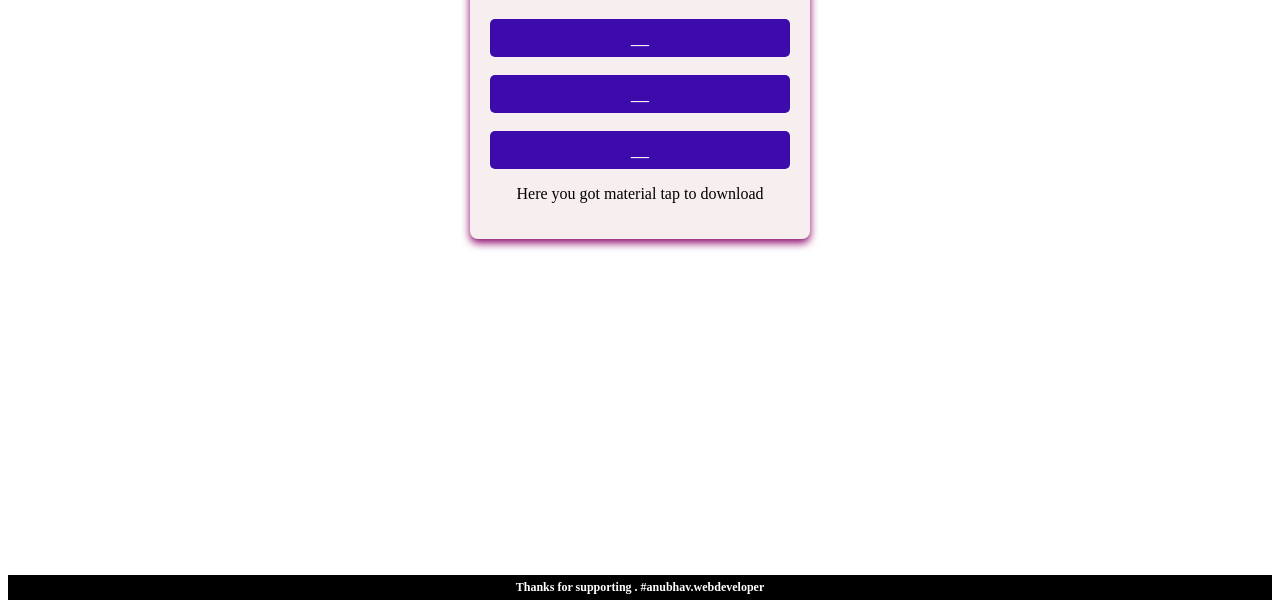
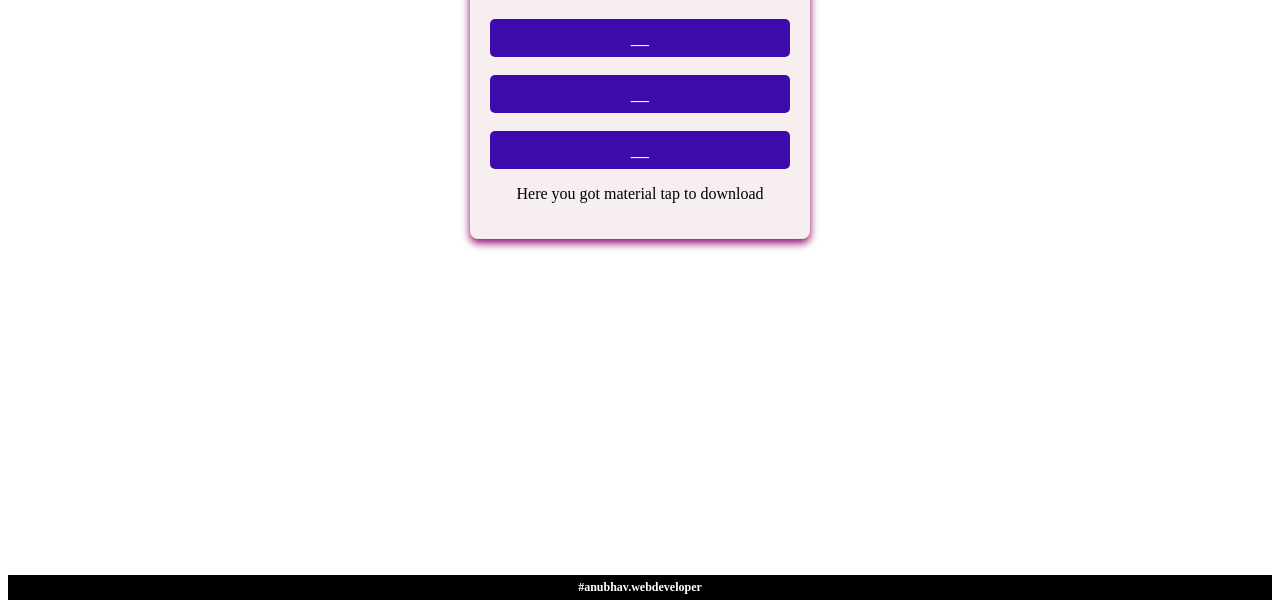
Before and after one commit to anubhav2256/anubhav., a plain HTML site: page notes.html in a window 1280 px wide. Shown: the part 421-1033 px from the top of the page. Drawn offline with Linux system fonts and the light colour scheme.

Commit message:
Update notes.html

```diff
--- a/notes.html
+++ b/notes.html
@@ -41,7 +41,7 @@
 
 <br><br><br><br><br><br><br><br><br><br><br><br><br><br><br>
 <center>
-<h3 class="line"> Thanks for supporting . #anubhav.webdeveloper</h3>
+<h3 class="line"> #anubhav.webdeveloper</h3>
 </center>
 
 
```
